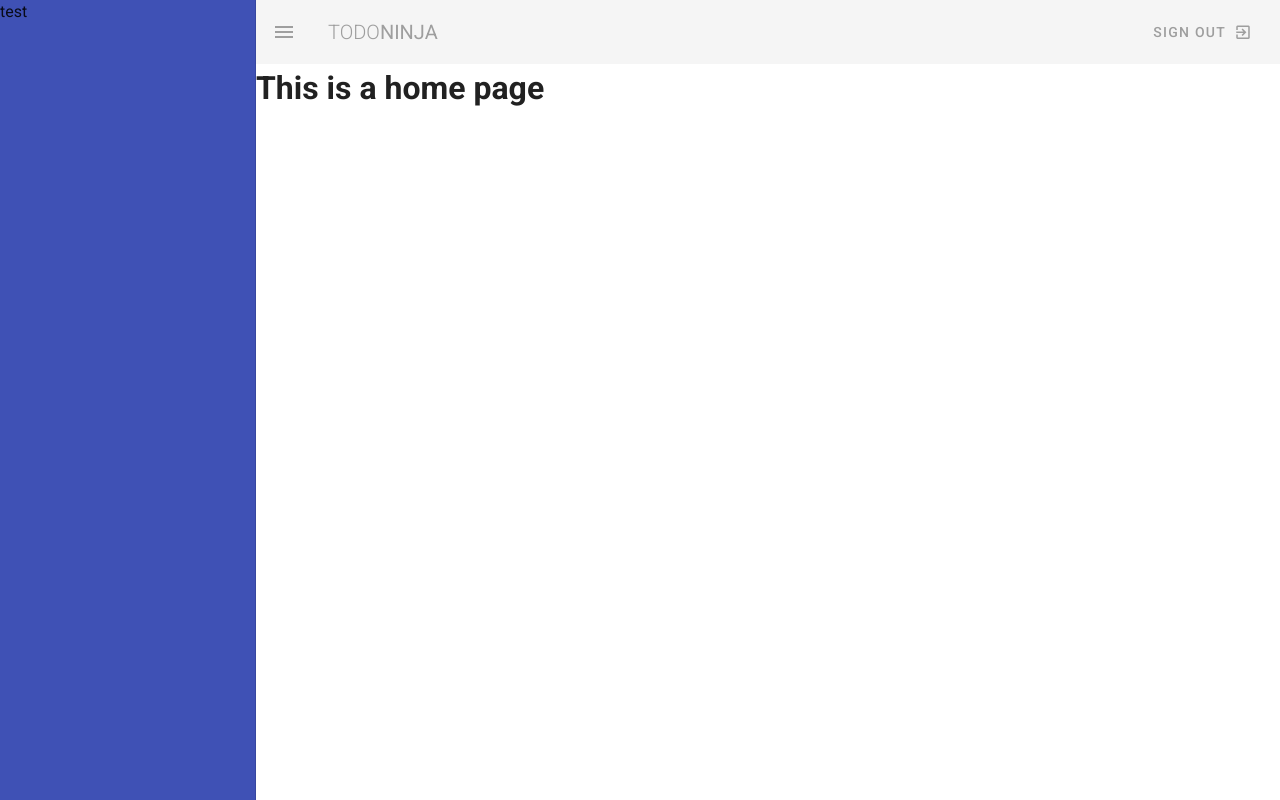
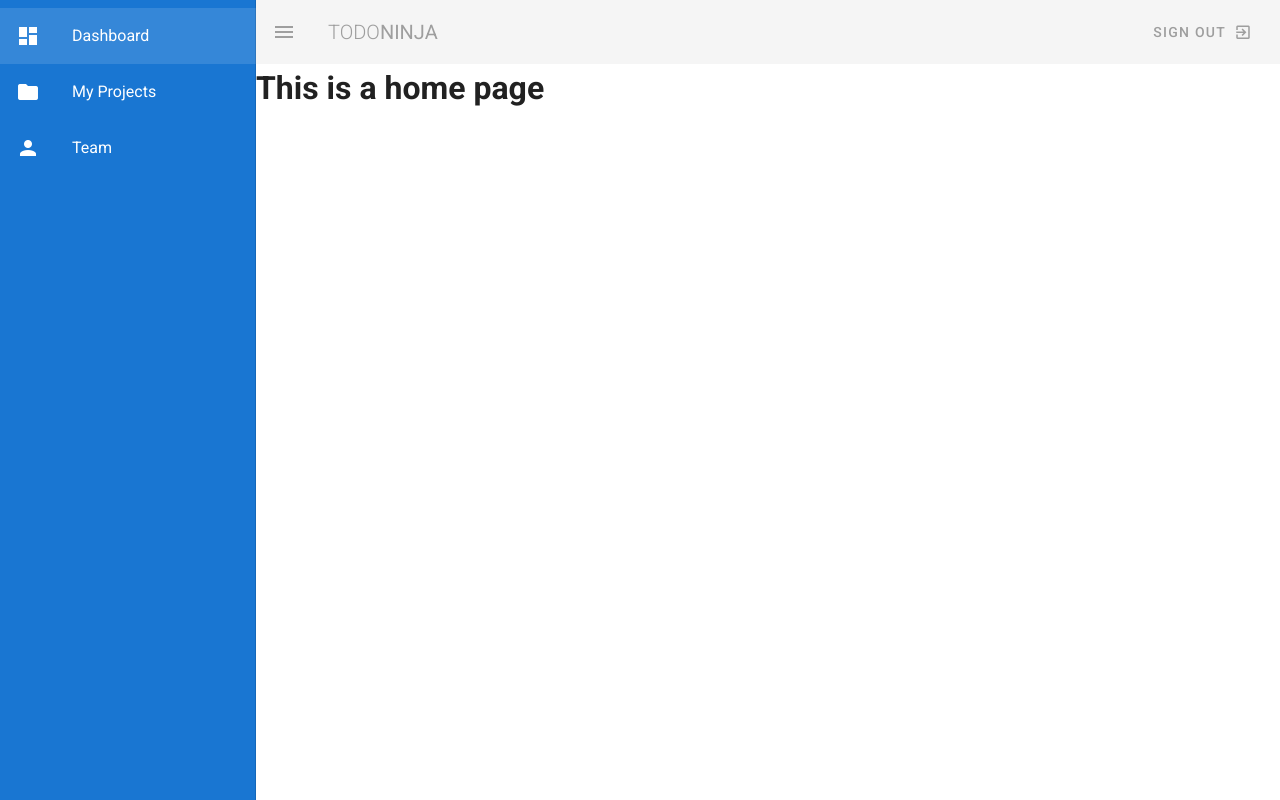
Before and after one commit to git-nori/_tr_vuetify-net-ninja, a Vue app: page / in a window 1280 px wide. Both pictures are taken after a click on the button 28 px from the left and 32 px from the top of the page. Built offline with nearby package versions, Linux system fonts and the light colour scheme.

Commit message:
[#10 - Lists]NavigationDrawerにリストの項目を表示し、内部リンクを追加

```diff
--- a/src/components/NavBar.vue
+++ b/src/components/NavBar.vue
@@ -15,8 +15,18 @@
       </v-btn>
     </v-app-bar>
 
-    <v-navigation-drawer app v-model="drawer" class="indigo">
-      <p>test</p>
+    <v-navigation-drawer app v-model="drawer" class="primary">
+      <v-list class="primary">
+        <!-- ':to' => 内部リンクを設定(':href' => 外部リンク) -->
+        <v-list-item v-for="(link, index) in links" :key="index" :to="link.route">
+          <v-list-item-icon>
+            <v-icon class="white--text">{{ link.icon }}</v-icon>
+          </v-list-item-icon>
+          <v-list-item-content>
+            <v-list-item-title class="white--text">{{ link.text }}</v-list-item-title>
+          </v-list-item-content>
+        </v-list-item>
+      </v-list>
     </v-navigation-drawer>
   </nav>
 </template>
@@ -25,7 +35,12 @@
 export default {
   data() {
     return {
-      drawer: false
+      drawer: false,
+      links: [
+        { icon: "mdi-view-dashboard", text: "Dashboard", route: "/" },
+        { icon: "mdi-folder", text: "My Projects", route: "/projects" },
+        { icon: "mdi-account", text: "Team", route: "/team" }
+      ]
     };
   }
 };
```
